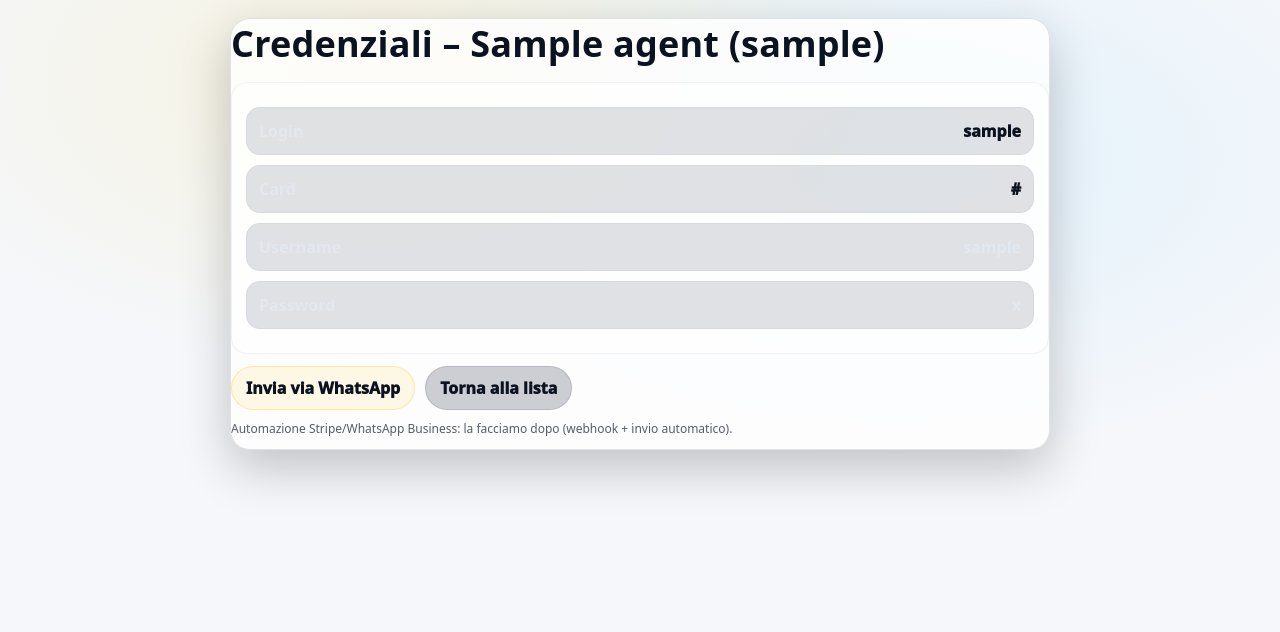
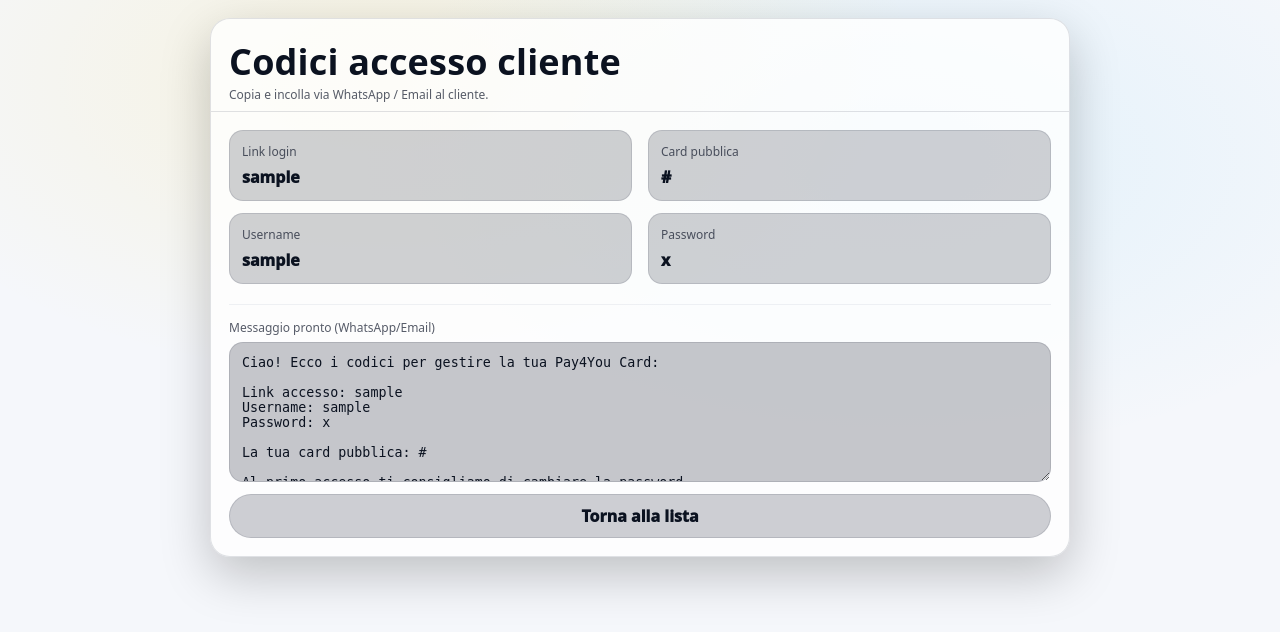
Before and after one commit to gidl59/pay4you-cards-fire, a Flask app: template templates/credentials.html in a window 1280 px wide. Shown: the top 632 px of the page. Run offline with Flask 3, Linux system fonts and the light colour scheme; the template is opened without the code that fills it: most values are stand-ins (such as "Sample title", 1, 10 or a date in 2020).

Commit message:
Update credentials.html

```diff
--- a/templates/credentials.html
+++ b/templates/credentials.html
@@ -1,27 +1,51 @@
 {% extends "base.html" %}
 {% block title %}Credenziali | Pay4You{% endblock %}
+
 {% block content %}
 <div class="page-main">
-  <div class="panel" style="max-width:820px;">
-    <h1 class="page-title">Credenziali – {{ agent.name }} ({{ agent.slug }})</h1>
-
-    <div class="section" style="margin-top:14px;">
-      <div class="row"><span>Login</span><a href="{{ login_url }}" target="_blank" rel="noopener">{{ login_url }}</a></div>
-      <div class="row"><span>Card</span><a href="{{ card_url }}" target="_blank" rel="noopener">{{ card_url }}</a></div>
-      <div class="row"><span>Username</span><span><b>{{ username }}</b></span></div>
-      <div class="row"><span>Password</span><span><b>{{ password }}</b></span></div>
+  <div class="panel" style="width:min(860px,100%);">
+    <div class="panel-head">
+      <h1 class="page-title">Codici accesso cliente</h1>
+      <div class="hint">Copia e incolla via WhatsApp / Email al cliente.</div>
     </div>
 
-    <div class="toolbar" style="margin-top:12px;">
-      {% if wa_prefill %}
-        <a class="btn" href="{{ wa_prefill }}" target="_blank" rel="noopener">Invia via WhatsApp</a>
-      {% endif %}
-      <a class="btn ghost" href="{{ url_for('admin_home') }}">Torna alla lista</a>
+    <div style="padding:18px;" class="grid-2">
+      <div class="details">
+        <div class="hint">Link login</div>
+        <div class="mono" style="font-weight:950; margin-top:6px;">{{ login_url }}</div>
+      </div>
+      <div class="details">
+        <div class="hint">Card pubblica</div>
+        <div class="mono" style="font-weight:950; margin-top:6px;">{{ card_url }}</div>
+      </div>
+
+      <div class="details">
+        <div class="hint">Username</div>
+        <div class="mono" style="font-weight:950; margin-top:6px;">{{ username }}</div>
+      </div>
+      <div class="details">
+        <div class="hint">Password</div>
+        <div class="mono" style="font-weight:950; margin-top:6px;">{{ password }}</div>
+      </div>
+
+      <div class="field full">
+        <div class="sep"></div>
+        <div class="hint">Messaggio pronto (WhatsApp/Email)</div>
+        <textarea style="min-height:140px;">Ciao! Ecco i codici per gestire la tua Pay4You Card:
+
+Link accesso: {{ login_url }}
+Username: {{ username }}
+Password: {{ password }}
+
+La tua card pubblica: {{ card_url }}
+
+Al primo accesso ti consigliamo di cambiare la password.</textarea>
+      </div>
+
+      <div class="field full" style="display:flex; gap:10px; flex-wrap:wrap;">
+        <a class="btn ghost" href="{{ url_for('dashboard') }}">Torna alla lista</a>
+      </div>
     </div>
-
-    <p class="hint" style="margin-top:10px;">
-      Automazione Stripe/WhatsApp Business: la facciamo dopo (webhook + invio automatico).
-    </p>
   </div>
 </div>
 {% endblock %}
```
